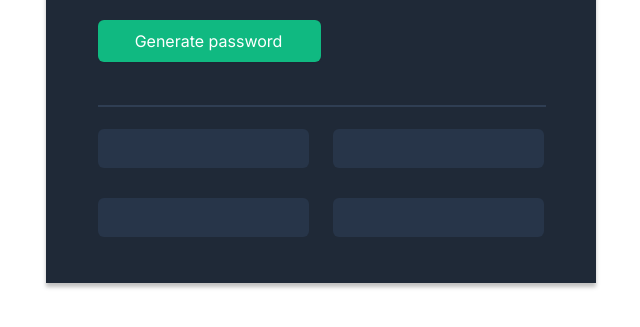
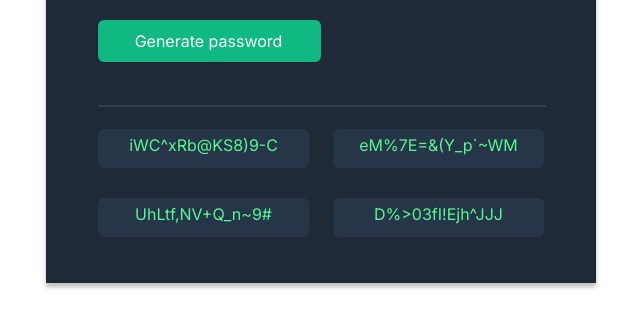
Before and after one commit to AdejinmiSeyi/Random-Password-Generator, a plain HTML site: page index.html in a window 1280 px wide. Both pictures are taken after a click on the button "Generate password". Shown: the part 331-658 px from the top of the page, without its empty margins (10-650 px from the left). Drawn offline with Linux system fonts and the light colour scheme.

Commit message:
Password generator app

```diff
--- a/index.html
+++ b/index.html
@@ -16,7 +16,7 @@
 
             <h2>Generate a <br> <span>random password</span> </h2>
             <p id="description"> Never use an insecure password again</p>
-            <button>Generate password</button>
+            <button id = "generate">Generate password</button>
             <hr>
 
         <div id="container2">
@@ -27,6 +27,6 @@
         </div>
     </div>
 
-    <script src="index.pack.js"></script>
+    <script src="index.js"></script>
 </body>
 </html>
--- a/index.js
+++ b/index.js
@@ -0,0 +1,122 @@
+/*
+const lowerCaseLetters = ['a', 'b','c', 'd', 'e', 'f', 'g', 'h', 'i', 'j', 'k', 'l', 'm', 'n', 'o', 'p', 'q', 'r', 's','t', 'u', 'v', 'w', 'x', 'y', 'z'];
+const upperCaseLetters = ['A', 'B', 'C', 'D', 'E', 'F', 'G', 'H', 'I', 'J', 'K', 'L', 'M', 'N', 'O', 'P', 'Q', 'R', 'S', 'T', 'U', 'V', 'W', 'X', 'Y', 'Z'];
+const numbersZeroToNine = ['0', '1', '2', '3', '4', '5', '6', '7', '8', '9'];
+const selectedSpecialCharacters = ['!', '@', '#', '$', '%', '^', '&', '*', '(', ')', '+', '-', '.', '~', '|', '<', '>', '=', '-', '_', '/', ':', ';', '?', '[', ']', '{', '}', '~'];
+*/
+
+let randomChar = [
+  "A",
+  "B",
+  "C",
+  "D",
+  "E",
+  "F",
+  "G",
+  "H",
+  "I",
+  "J",
+  "K",
+  "L",
+  "M",
+  "N",
+  "O",
+  "P",
+  "Q",
+  "R",
+  "S",
+  "T",
+  "U",
+  "V",
+  "W",
+  "X",
+  "Y",
+  "Z",
+  "a",
+  "b",
+  "c",
+  "d",
+  "e",
+  "f",
+  "g",
+  "h",
+  "i",
+  "j",
+  "k",
+  "l",
+  "m",
+  "n",
+  "o",
+  "p",
+  "q",
+  "r",
+  "s",
+  "t",
+  "u",
+  "v",
+  "w",
+  "x",
+  "y",
+  "z",
+  "0",
+  "1",
+  "2",
+  "3",
+  "4",
+  "5",
+  "6",
+  "7",
+  "8",
+  "9",
+  "!",
+  "@",
+  "#",
+  "$",
+  "%",
+  "^",
+  "&",
+  "*",
+  "(",
+  ")",
+  "+",
+  "-",
+  ".",
+  "`",
+  "~",
+  "|",
+  "<",
+  ">",
+  "=",
+  "-",
+  "_",
+  ",",
+];
+
+let generateBtn = document.getElementById("generate");
+
+generateBtn.addEventListener("click", () => generator(15));
+
+let box1 = document.getElementById("box1");
+let box2 = document.getElementById("box2");
+let box3 = document.getElementById("box3");
+let box4 = document.getElementById("box4");
+
+let boxes = [box1, box2, box3, box4];
+
+function generator(length) {
+  for (let i = 0; i < boxes.length; i++) {
+    let random = "";
+
+    for (let j = 0; j < length; j++) {
+      //let random = ""
+
+      //console.log(random)
+      random += randomChar[Math.floor(Math.random() * randomChar.length)];
+      //console.log(random)
+    }
+
+    boxes[i].innerHTML = random;
+  }
+
+  return boxes;
+}
--- a/style.css
+++ b/style.css
@@ -113,6 +113,17 @@ hr {
 #container2 {
         display: grid;
         grid-template-columns: 50px 40px;
+
+        font-family: 'Inter';
+        font-style: normal;
+        font-weight: 500;
+        font-size: 16px;
+        line-height: 32px;
+        /* identical to box height, or 200% */
+
+        text-align: center;
+
+        color: #55F991;
     }
 
     #box1 {
```
